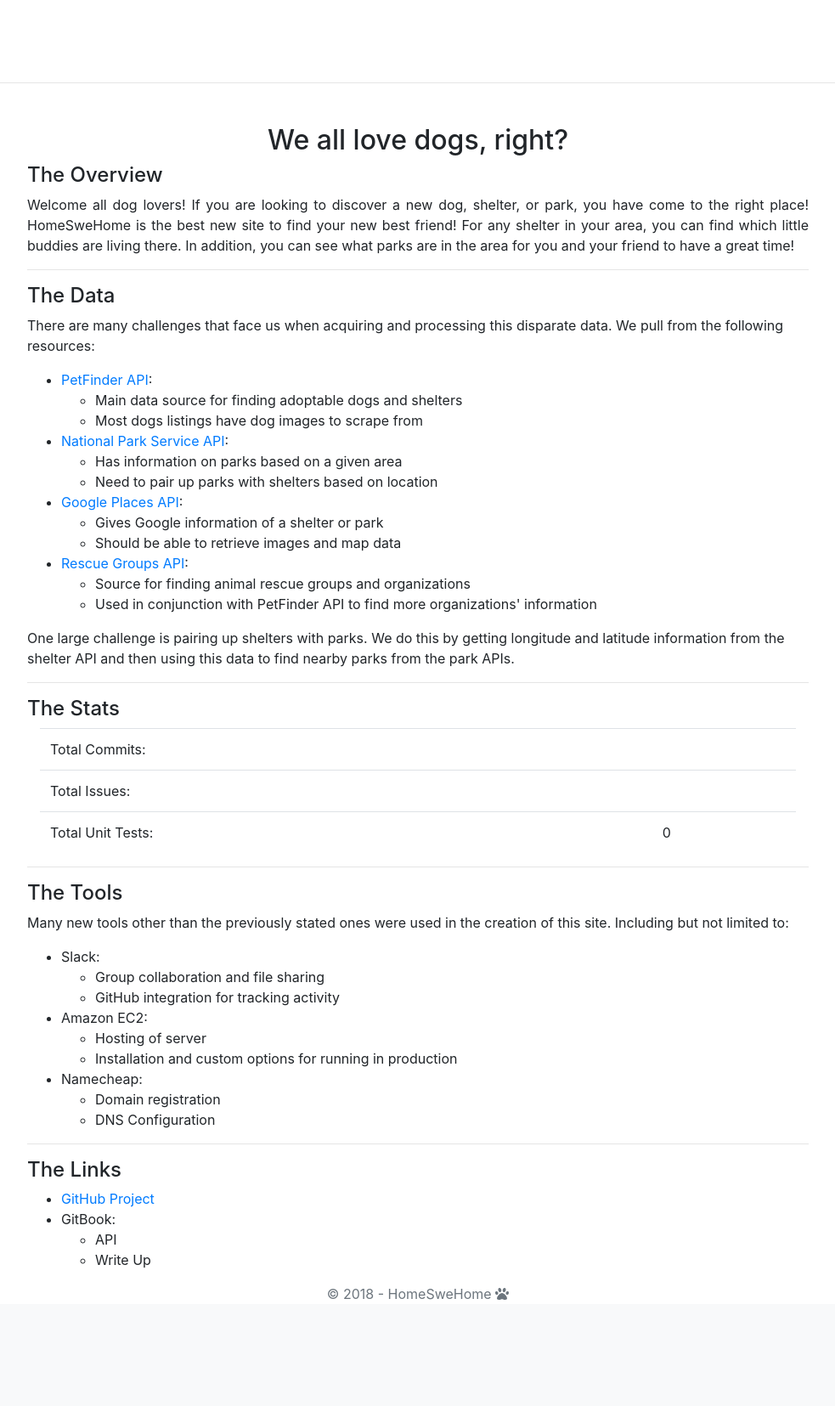
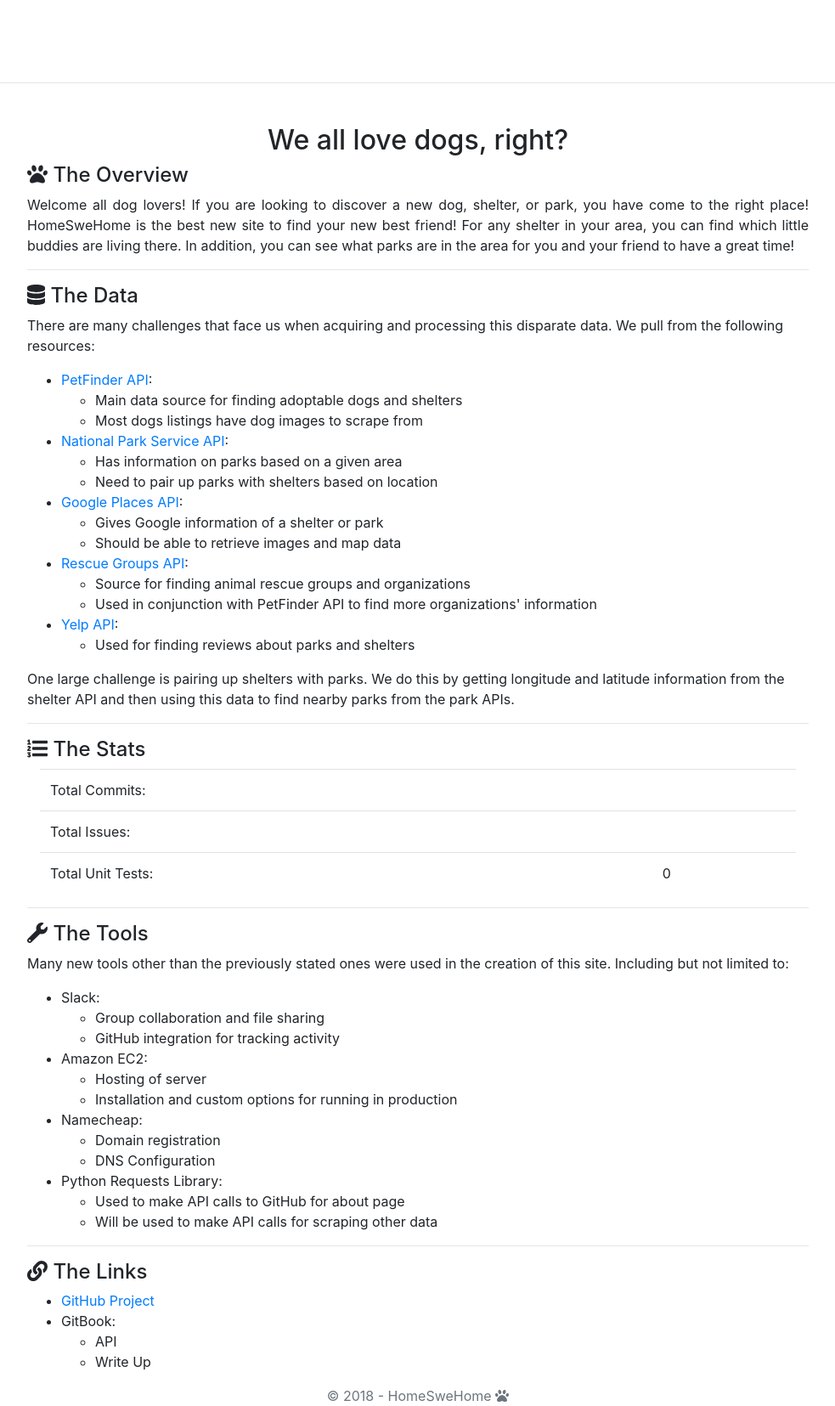
Before and after one commit to TimCoding/HomeSweHome, a Python web app: template server/templates/about.html in a window 1280 px wide. Shown: the part 1525-3180 px from the top of the page at 85% size, without its empty margins (148-1131 px from the left). Before the commit the page ends 3055 px from the top, so only its background shows below. Run offline with Jinja, Linux system fonts and the light colour scheme; the template is opened without the code that fills it, so the values that code supplies are empty; some libraries are stand-ins or nearby versions.

Commit message:
Update about page with more APIs and icons

```diff
--- a/server/templates/about.html
+++ b/server/templates/about.html
@@ -163,7 +163,7 @@
     <h2 class="text-center">We all love dogs, right?</h2>
     <div class="row">
         <div class="col-lg-10 offset-lg-1">
-            <h4>The Overview</h4>
+            <h4><i class="fas fa-paw"></i> The Overview</h4>
             <p class="text-justify">Welcome all dog lovers! If you are looking to discover a new dog, shelter, or park,
                 you have come to the right place! <span class="font-italics">HomeSweHome</span> is the best new site to
                 find your new best friend! For any shelter in your area, you can find which little buddies are living
@@ -172,7 +172,7 @@
 
             <hr>
 
-            <h4>The Data</h4>
+            <h4><i class="fas fa-database"></i> The Data</h4>
             <p>There are many challenges that face us when acquiring and processing this disparate data. We pull from the following resources:</p>
             <ul>
                 <li><a href="https://www.petfinder.com/developers/api-docs">PetFinder API</a>:</li>
@@ -195,13 +195,17 @@
                     <li>Source for finding animal rescue groups and organizations</li>
                     <li>Used in conjunction with PetFinder API to find more organizations' information</li>
                 </ul>
+                <li><a href="https://www.yelp.com/developers/documentation/v3">Yelp API</a>:</li>
+                <ul>
+                    <li>Used for finding reviews about parks and shelters</li>
+                </ul>
             </ul>
             <p>One large challenge is pairing up shelters with parks. We do this by getting longitude and latitude
                 information from the shelter API and then using this data to find nearby parks from the park APIs.</p>
 
             <hr>
 
-            <h4>The Stats</h4>
+            <h4><i class="fas fa-list-ol"></i> The Stats</h4>
             <div class="container">
                 <table class="table">
                     <tr>
@@ -221,7 +225,7 @@
 
             <hr>
 
-            <h4>The Tools</h4>
+            <h4><i class="fas fa-wrench"></i> The Tools</h4>
             <p>Many new tools other than the previously stated ones were used in the creation of this site. Including but not limited to:</p>
             <ul>
                 <li>Slack:</li>
@@ -239,11 +243,16 @@
                     <li>Domain registration</li>
                     <li>DNS Configuration</li>
                 </ul>
+                <li>Python Requests Library:</li>
+                <ul>
+                    <li>Used to make API calls to GitHub for about page</li>
+                    <li>Will be used to make API calls for scraping other data</li>
+                </ul>
             </ul>
 
             <hr>
 
-            <h4>The Links</h4>
+            <h4><i class="fas fa-link"></i> The Links</h4>
             <ul>
                 <li><a href="https://github.com/TimCoding/HomeSweHome/">GitHub Project</a></li>
                 <li>GitBook:</li>
```
